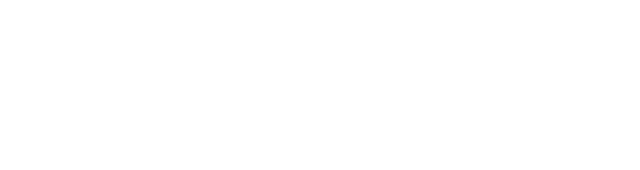
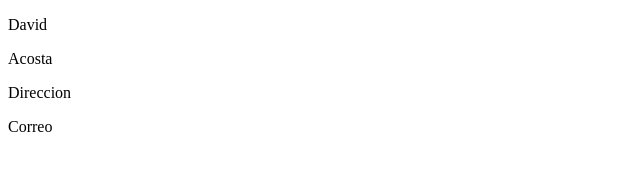
Before and after one commit to David555acosta/Git-practica, a plain HTML site: page index.html in a window 1280 px wide. Shown: the whole page, without its empty margins (0-640 px from the left). Drawn offline with Linux system fonts and the light colour scheme.

Commit message:
agregue estilos css

```diff
--- a/index.html
+++ b/index.html
@@ -8,12 +8,16 @@
         <nav class="header_nav"></nav>
     </header>
     <main class="main">
-        <section class="main_section_1"></section>
-        <section class="main_section_2"></section>
+        <section class="main_section_1">
+            <p>David</p>
+        </section>
+        <section class="main_section_2">
+            <p>Acosta</p>
+        </section>
     </main>
     <article class="article">
-        <p class="article_p"></p>
-        <p class="article_p"></p>
+        <p class="article_p">Direccion</p>
+        <p class="article_p">Correo</p>
     </article>
     <footer class="footer">
         <article class="footer_article"></article>
--- a/js/css/app.css
+++ b/js/css/app.css
@@ -0,0 +1,6 @@
+.main {
+   display : flex;
+   flex-direction: column;
+   justify-content: center
+
+};
```
